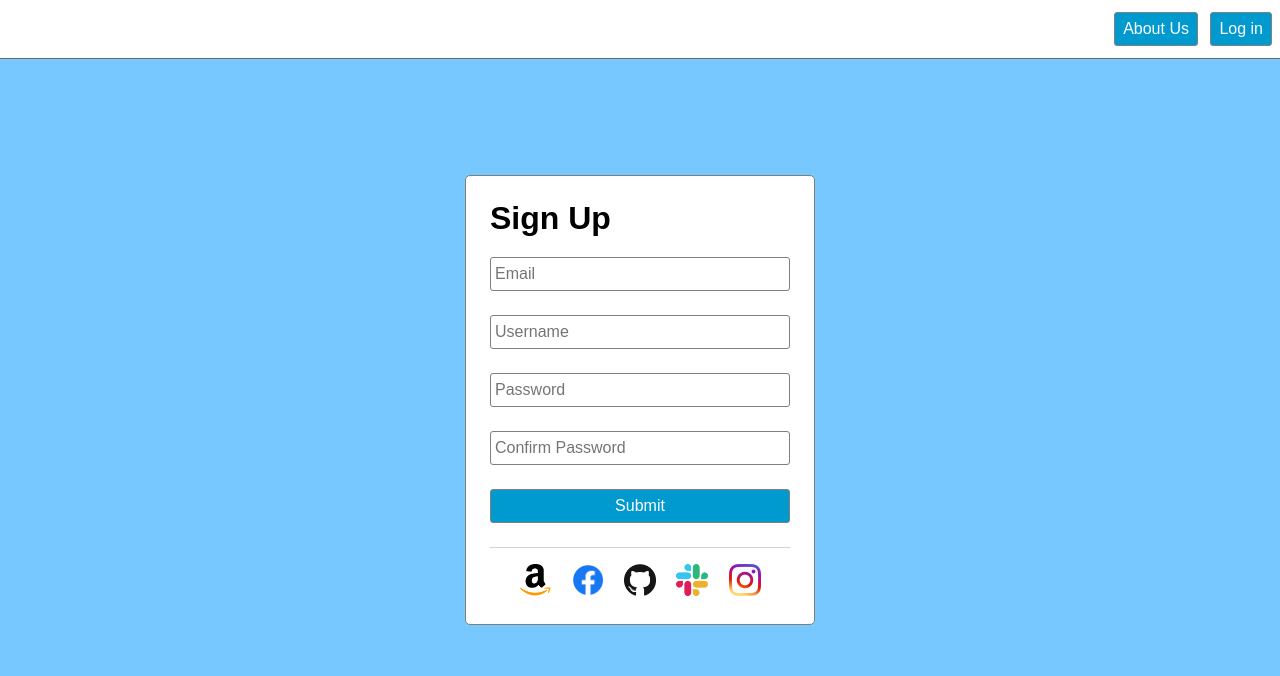
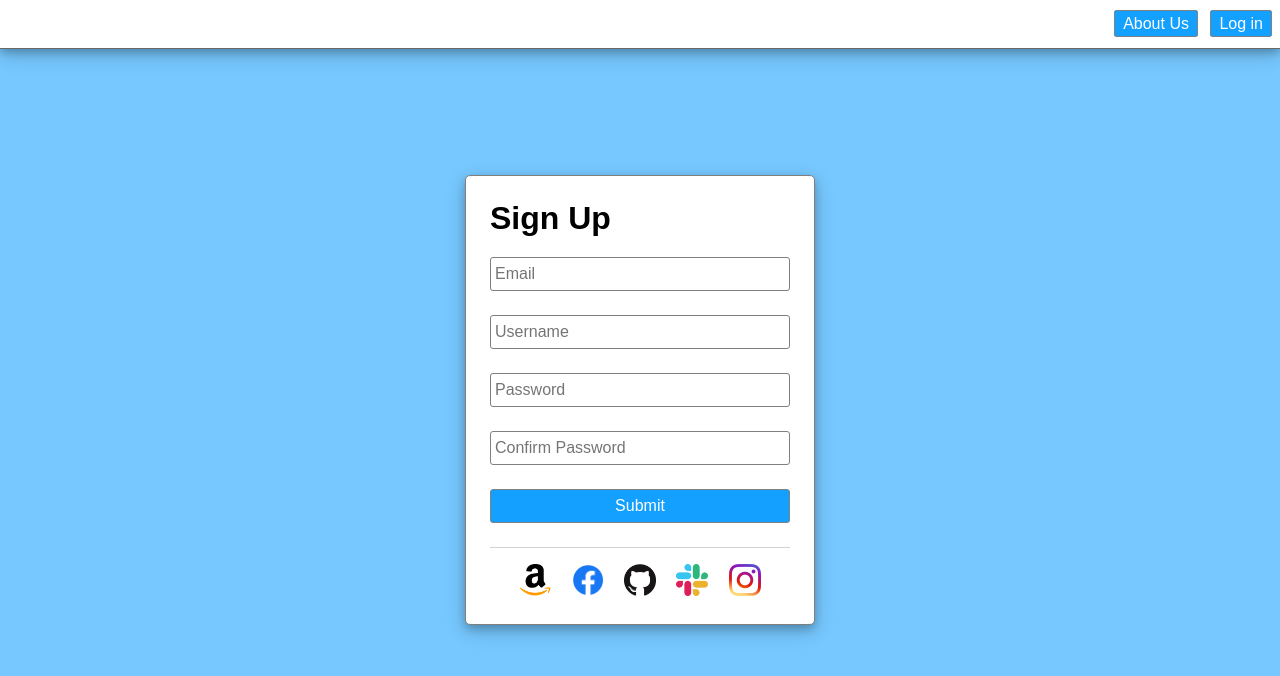
Before and after one commit to ElevenfiftyAcademy/RegisterPageExample, a plain HTML site: page index.html in a window 1280 px wide. Drawn offline with Linux system fonts and the light colour scheme.

Commit message:
slight changes

```diff
--- a/index.html
+++ b/index.html
@@ -8,8 +8,8 @@
 
 <body>
     <header>
-        <button>About Us</button>
-        <button>Log in</button>
+        <a href="#">About Us</a>
+        <a href="#">Log in</a>
     </header>
     <div>
         <h1>Sign Up</h1>
--- a/style.css
+++ b/style.css
@@ -15,24 +15,28 @@ header {
     background-color: white;
     border-bottom: solid 1px dimgrey;
     padding: .75rem 0;
+    box-shadow:
+        0 4px 8px 0 rgba(0, 0, 0, 0.2),
+        0 6px 20px 0 rgba(0, 0, 0, 0.19);
 }
 
-header button {
+header a {
     line-height: 1.5rem;
     font-size: 1em;
     margin-right: .5rem;
+    text-decoration: none;
 }
 
-button {
+header a, button {
     color: white;
-    background-color: #009ace;
+    background-color: #13a0ff;
     border: solid 1px gray;
     padding: .25rem .5rem;
     border-radius: 3px;
 }
 
 button:hover {
-    background-color: #0088b6;
+    background-color: #1084d1;
     cursor: pointer;
 }
 
@@ -43,6 +47,7 @@ body > div {
     margin: auto;
     border: solid 1px gray;
     border-radius: 5px;
+    box-shadow: 0 4px 8px 0 rgba(0, 0, 0, 0.2), 0 6px 20px 0 rgba(0, 0, 0, 0.19);
 }
 
 h1 {
```
